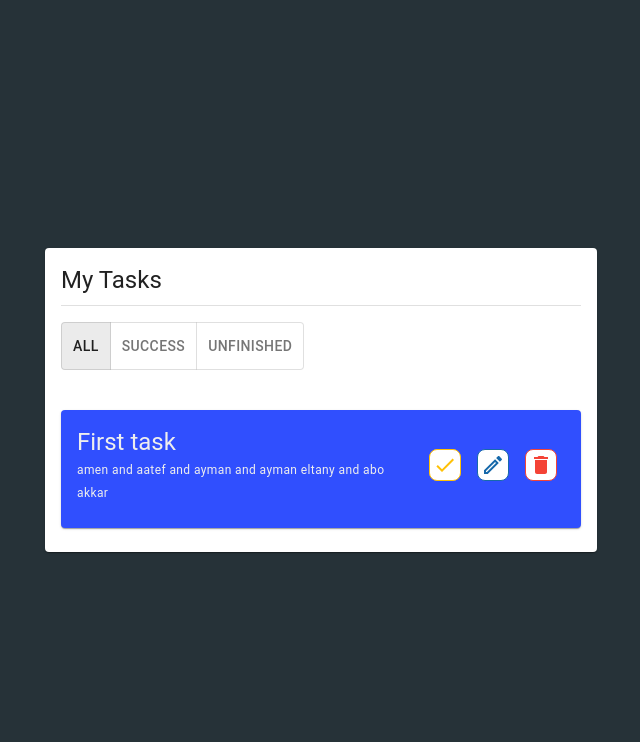
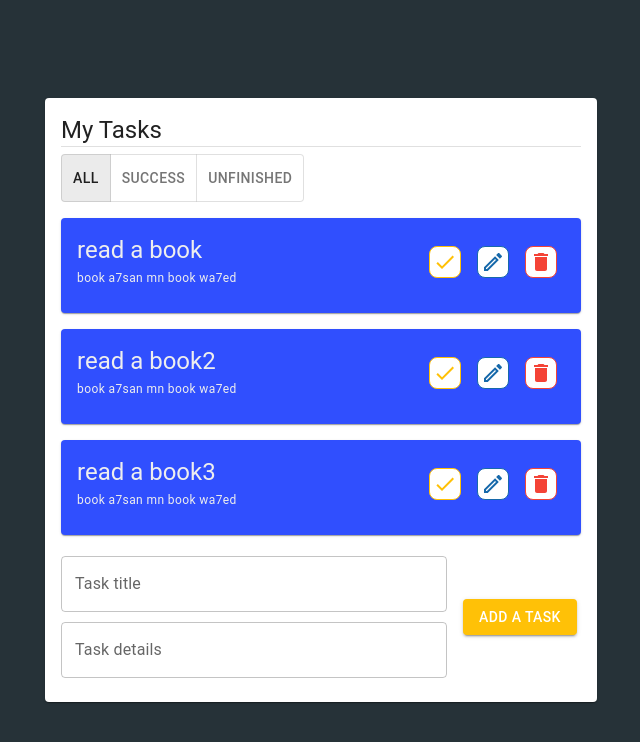
Before and after one commit to amen-ramadan/todo-list, a React (Vite) app: page / in a window 1280 px wide. Shown: the top 742 px of the page, without its empty margins (319-959 px from the left). Built offline with nearby package versions, Linux system fonts and the light colour scheme.

Commit message:
build context hook finish

```diff
--- a/package.json
+++ b/package.json
@@ -15,11 +15,13 @@
     "@mui/icons-material": "^5.15.12",
     "@mui/material": "^5.15.12",
     "react": "^18.2.0",
-    "react-dom": "^18.2.0"
+    "react-dom": "^18.2.0",
+    "uuid": "^9.0.1"
   },
   "devDependencies": {
     "@types/react": "^18.2.56",
     "@types/react-dom": "^18.2.19",
+    "@types/uuid": "^9.0.8",
     "@typescript-eslint/eslint-plugin": "^7.0.2",
     "@typescript-eslint/parser": "^7.0.2",
     "@vitejs/plugin-react": "^4.2.1",
--- /dev/null
+++ b/src/App.jsx
@@ -0,0 +1,38 @@
+import "./App.css";
+import TodoList from "./Components/TodoList/TodoList";
+import { v4 as uuidv4 } from "uuid";
+import { useState } from "react";
+import TodosContext from "./context/TodosContext";
+
+const initialTodos = [
+  {
+    id: uuidv4(),
+    title: "read a book",
+    details: "book a7san mn book wa7ed",
+    isCompleted: false,
+  },
+  {
+    id: uuidv4(),
+    title: "read a book2",
+    details: "book a7san mn book wa7ed",
+    isCompleted: false,
+  },
+  {
+    id: uuidv4(),
+    title: "read a book3",
+    details: "book a7san mn book wa7ed",
+    isCompleted: false,
+  },
+];
+function App() {
+  const [todos, setTodos] = useState(initialTodos);
+  return (
+    <div className="App flex-box">
+      <TodosContext.Provider value={{ todos, setTodos }}>
+        <TodoList />
+      </TodosContext.Provider>
+    </div>
+  );
+}
+
+export default App;
--- a/src/App.tsx
+++ /dev/null
@@ -1,12 +0,0 @@
-import "./App.css";
-import TodoList from "./Components/TodoList/TodoList";
-
-function App() {
-  return (
-    <div className="App flex-box">
-      <TodoList />
-    </div>
-  );
-}
-
-export default App;
--- a/src/Components/Todo/Todo.tsx
+++ b/src/Components/Todo/Todo.jsx
@@ -3,7 +3,23 @@ import DoneIcon from "@mui/icons-material/Done";
 import DeleteIcon from "@mui/icons-material/Delete";
 import EditOutlinedIcon from "@mui/icons-material/EditOutlined";
 
-export default function Todo() {
+// context
+import { useContext } from "react";
+import TodosContext from "../../context/TodosContext";
+
+export default function Todo({ todo }) {
+  const { todos, setTodos } = useContext(TodosContext);
+
+  // pass through the todo id for parent component
+  function handleCheckClick() {
+    const newUpdateTodos = todos.map((t) => {
+      if (t.id === todo.id) {
+        return { ...t, isCompleted: !t.isCompleted };
+      }
+      return t;
+    });
+    setTodos(newUpdateTodos);
+  }
   const iconStyles = {
     color: "#FFC107",
     background: "#fff",
@@ -18,22 +34,34 @@ export default function Todo() {
         backgroundColor: "#304ffe",
         color: "#eee",
         minWidth: 275,
-        marginTop: 5,
+        marginTop: 2,
       }}
     >
       <CardContent>
         <Grid container alignItems="center" justifyContent="space-between">
           <Grid item xs={8}>
-            <Typography variant="h5">First task</Typography>
-            <Typography variant="caption">
-              amen and aatef and ayman and ayman eltany and abo akkar
-            </Typography>
+            <Typography variant="h5">{todo.title}</Typography>
+            <Typography variant="caption">{todo.details}</Typography>
           </Grid>
           <Grid item xs={4} textAlign="right">
-            <IconButton color="primary" aria-label="mark as done">
-              <DoneIcon sx={iconStyles} />
+            {/* CHECK ICON BUTTON */}
+            <IconButton
+              color="primary"
+              aria-label="mark as done"
+              onClick={handleCheckClick}
+            >
+              <DoneIcon
+                sx={{
+                  ...iconStyles,
+                  background: todo.isCompleted ? "#FFC107" : "white",
+                  color: todo.isCompleted ? "white" : "#FFC107",
+                  borderColor: todo.isCompleted ? "white" : "#FFC107",
+                }}
+              />
             </IconButton>
-            <IconButton color="secondary" aria-label="delete task">
+            {/*=== CHECK ICON BUTTON ===*/}
+
+            <IconButton color="secondary" aria-label="edit task">
               <EditOutlinedIcon
                 sx={{
                   ...iconStyles,
--- /dev/null
+++ b/src/Components/TodoList/TodoList.jsx
@@ -0,0 +1,121 @@
+import {
+  Container,
+  Divider,
+  ToggleButton,
+  ToggleButtonGroup,
+  Card,
+  CardContent,
+  Typography,
+  Grid,
+  TextField,
+  Button,
+} from "@mui/material";
+
+//component
+import Todo from "../Todo/Todo";
+// others
+import { useState, useContext } from "react";
+import { v4 as uuidv4 } from "uuid";
+import TodosContext from "../../context/TodosContext";
+
+/////////////////////
+export default function TodoList() {
+  const { todos, setTodos } = useContext(TodosContext);
+  const [titleInputAndDetails, setTitleAndDetailsInput] = useState({});
+
+  const todosJsx = todos.map((todo) => {
+    return <Todo key={todo.id} todo={todo} />;
+  });
+
+  function handelAddClick() {
+    const newTodo = {
+      id: uuidv4(),
+      title: titleInputAndDetails.title,
+      details: titleInputAndDetails.details,
+      isCompleted: false,
+    };
+    setTodos([...todos, newTodo]);
+
+    // reset the state of the inputs
+    setTitleAndDetailsInput({
+      title: "",
+      details: "",
+    });
+    setTodos([...todos, newTodo]);
+    setTitleAndDetailsInput({
+      title: "",
+      details: "",
+    });
+  }
+
+  // component todo
+  return (
+    <Container maxWidth="sm">
+      <Card>
+        <CardContent>
+          <Typography variant="h5">My Tasks</Typography>
+          <Divider sx={{ marginBottom: "7px" }} />
+          <ToggleButtonGroup value="left" exclusive>
+            <ToggleButton value="left">All</ToggleButton>
+            <ToggleButton value="center">Success</ToggleButton>
+            <ToggleButton value="right">Unfinished</ToggleButton>
+          </ToggleButtonGroup>
+          {/* components todo */}
+          {todosJsx}
+
+          {/*=== components todo ===*/}
+
+          {/* input add todo */}
+          <Grid
+            container
+            spacing={2}
+            sx={{
+              marginTop: "5px",
+              alignItems: "center",
+              justifyContent: "space-between",
+            }}
+          >
+            <Grid item xs={9}>
+              <TextField
+                id="outlined-basic"
+                label="Task title"
+                variant="outlined"
+                sx={{ width: "100%", marginBottom: "10px" }}
+                value={titleInputAndDetails.title}
+                onChange={(e) => {
+                  setTitleAndDetailsInput({
+                    ...titleInputAndDetails,
+                    title: e.target.value,
+                  });
+                }}
+              />
+              <TextField
+                id="outlined-basic"
+                label="Task details"
+                variant="outlined"
+                sx={{ width: "100%" }}
+                value={titleInputAndDetails.details}
+                onChange={(e) => {
+                  setTitleAndDetailsInput({
+                    ...titleInputAndDetails,
+                    details: e.target.value,
+                  });
+                }}
+              />
+            </Grid>
+            <Grid item xs={3}>
+              <Button
+                variant="contained"
+                sx={{ background: "#FFC107" }}
+                onClick={handelAddClick}
+              >
+                Add a task
+              </Button>
+            </Grid>
+          </Grid>
+          {/*=== input add todo ===*/}
+        </CardContent>
+      </Card>
+    </Container>
+  );
+}
--- a/src/Components/TodoList/TodoList.tsx
+++ /dev/null
@@ -1,31 +0,0 @@
-import {
-  Container,
-  Divider,
-  ToggleButton,
-  ToggleButtonGroup,
-  Card,
-  CardContent,
-  Typography,
-} from "@mui/material";
-import Todo from "../Todo/Todo";
-
-export default function TodoList() {
-  return (
-    <Container maxWidth="sm">
-      <Card>
-        <CardContent>
-          <Typography variant="h5" gutterBottom>
-            My Tasks
-          </Typography>
-          <Divider />
-          <ToggleButtonGroup value="left" exclusive sx={{ marginTop: 2 }}>
-            <ToggleButton value="left">All</ToggleButton>
-            <ToggleButton value="center">Success</ToggleButton>
-            <ToggleButton value="right">Unfinished</ToggleButton>
-          </ToggleButtonGroup>
-          <Todo />
-        </CardContent>
-      </Card>
-    </Container>
-  );
-}
--- /dev/null
+++ b/src/context/TodosContext.js
@@ -0,0 +1,6 @@
+import { createContext } from "react";
+
+
+const TodosContext = createContext([]);
+
+export default TodosContext;
```
Also changed, not shown: src/main.tsx (+7 -7 lines), 1 other file (tests, documents, lock files or other folders).
